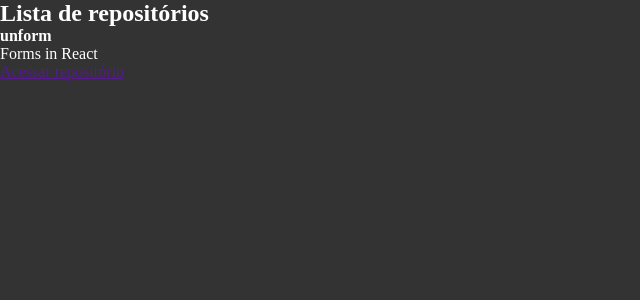
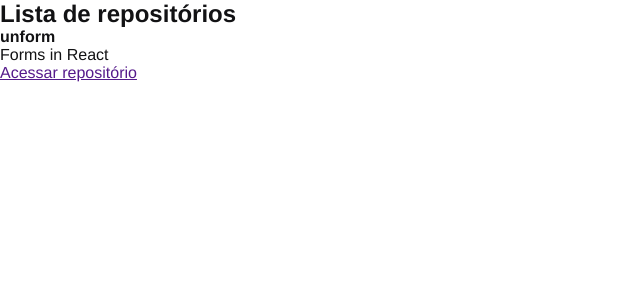
Before and after one commit to gabrieldasneves/Github-Explorer, a React app: page / in a window 1280 px wide. Shown: the top 300 px of the page, without its empty margins (0-640 px from the left). Built offline with nearby package versions, Linux system fonts and the light colour scheme.

Commit message:
SASS bug

```diff
--- a/src/components/RepositoryList.jsx
+++ b/src/components/RepositoryList.jsx
@@ -1,3 +1,5 @@
+const repositoryName = "unform";
+
 export function RepositoryList(){
     return (
         <section className="repository-list">
@@ -5,7 +7,7 @@
 
             <ul>
                 <li>
-                    <strong>unform</strong>
+                    <strong>{repositoryName}</strong>
                     <p>Forms in React</p>
                     <a href="">
                         Acessar repositório
--- a/src/styles/global.scss
+++ b/src/styles/global.scss
@@ -5,7 +5,7 @@
 }
 
 body {
-    font: Arial;
-    background: #333 ;
-    color: #fff;
+    font: 16px "Helvetica Neue", Arial, sans-serif;
+    color: #121214;
+
 }
```
Also changed, not shown: 1 other file (tests, documents, lock files or other folders).
